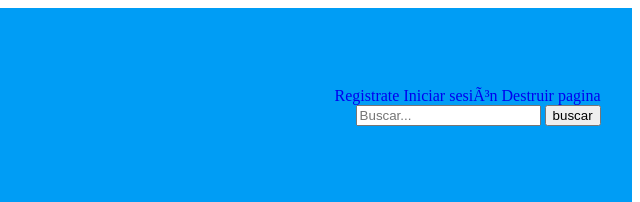
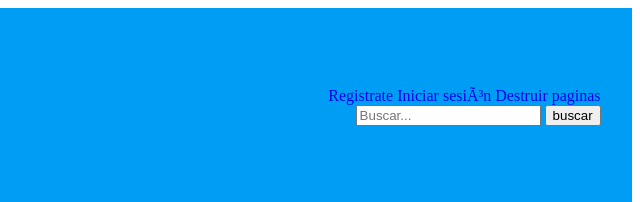
Before and after one commit to DanielMM1997/pruebas, a plain HTML site: page index.html in a window 1280 px wide. Shown: the top 202 px of the page, 640-1280 px from the left. Drawn offline with Linux system fonts and the light colour scheme.

Commit message:
cambios de user2

```diff
--- a/index.html
+++ b/index.html
@@ -18,7 +18,7 @@
             <div class="options">
                 <a class="links" href="view_registration.html">Registrate</a>
                 <a class="links" href="view_profile.html">Iniciar sesión</a>
-                <a class="links" href="view_profile.html">Destruir pagina</a>
+                <a class="links" href="view_profile.html">Destruir paginas</a>
                 <div class="search">
                     <form action="">
                         <input type="search" name="query" placeholder="Buscar...">
```
